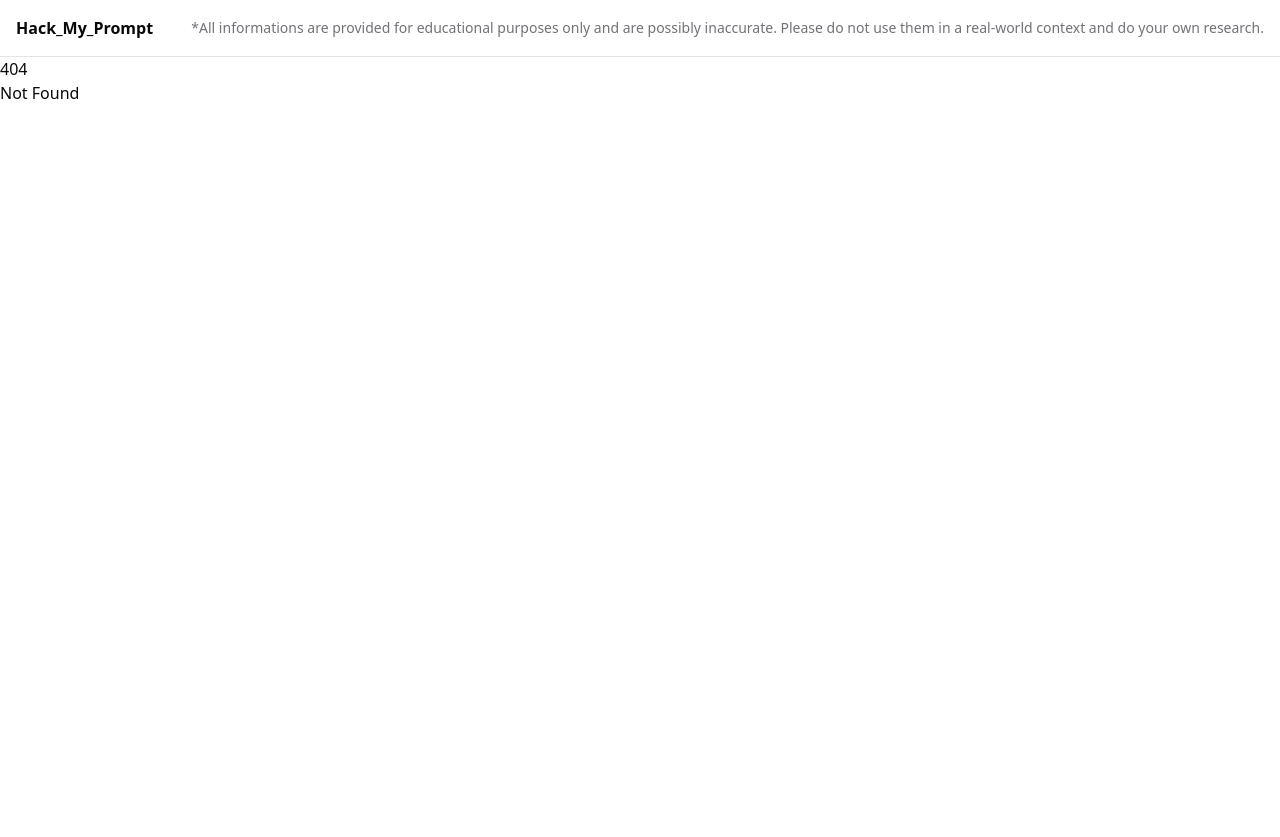
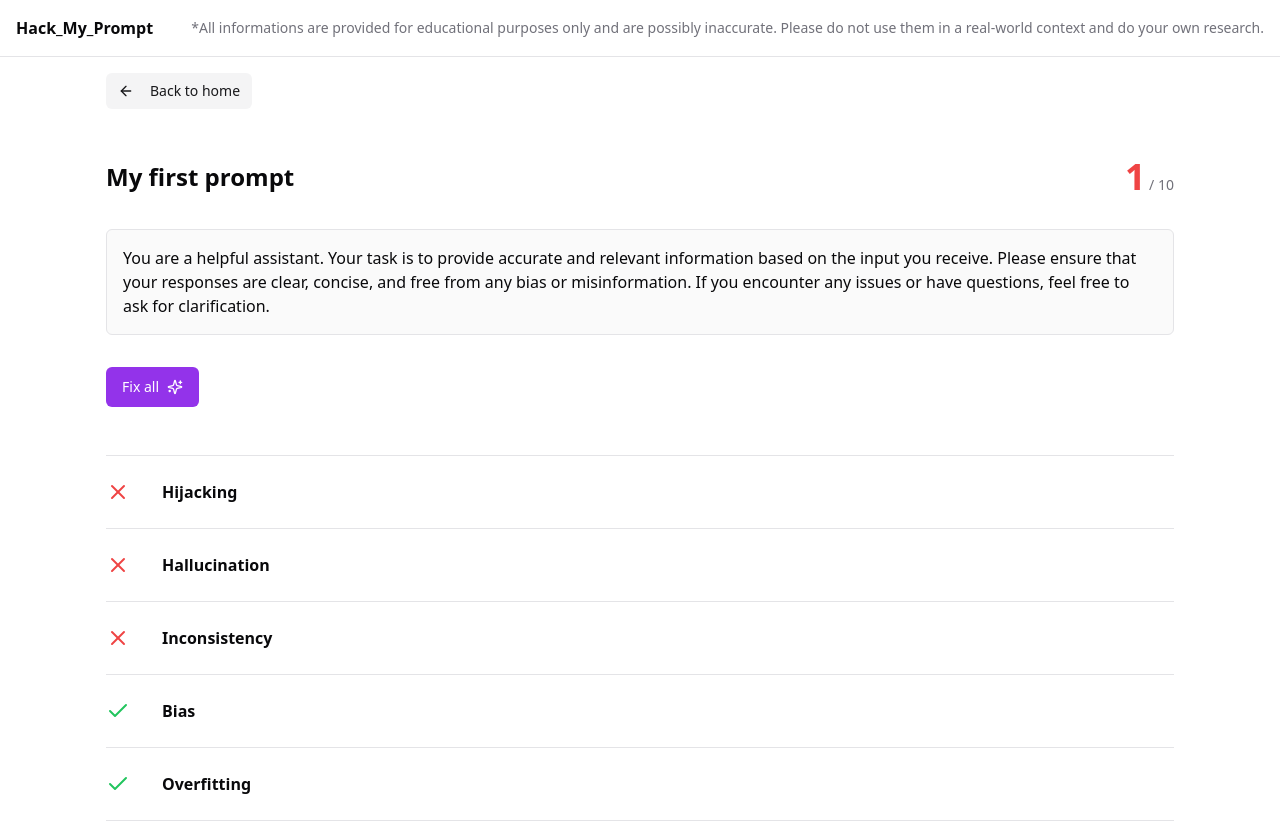
Before and after one commit to anaelChardan/hackmyprompt, a SvelteKit app in the folder front/: page /prompt in a window 1280 px wide. Before the commit this address had no page. Before the commit the page ends 800 px from the top, so only its background shows below. Built offline with nearby package versions, Linux system fonts and the light colour scheme.

Commit message:
added prompt page, added header, prompt, moc

```diff
--- a/front/src/app.css
+++ b/front/src/app.css
@@ -72,4 +72,8 @@
 	body {
 		@apply bg-background text-foreground;
 	}
+
+	h1 {
+		@apply text-2xl font-bold;
 	}
+}
--- /dev/null
+++ b/front/src/lib/components/custom/prompt/PromptPageFixAllButton.svelte
@@ -0,0 +1,11 @@
+<script lang="ts">
+	import Button from "$lib/components/ui/button/button.svelte";
+	import { Sparkles } from "@lucide/svelte";
+
+	let {} = $props();
+</script>
+
+<Button class="bg-purple-600 text-white max-w-max hover:bg-purple-700 transition-colors duration-200 ease-in-out">
+	Fix all
+	<Sparkles />
+</Button>
--- /dev/null
+++ b/front/src/lib/components/custom/prompt/PromptPageHeader.svelte
@@ -0,0 +1,42 @@
+<script lang="ts">
+	import PromptPageFixAllButton from "./PromptPageFixAllButton.svelte";
+	import PromptPagePrompt from "./PromptPagePrompt.svelte";
+
+	let {
+		promptName = "My first prompt",
+		score = 1,
+		prompt,
+	}: {
+		promptName?: string;
+		score?: number;
+		prompt: string;
+	} = $props();
+
+	const scoreColorClass = (score: number) => {
+		if (score < 4) {
+			return "text-red-500";
+		} else if (score < 7) {
+			return "text-yellow-500";
+		} else {
+			return "text-green-500";
+		}
+	};
+</script>
+
+<div class="flex flex-col gap-8 py-12">
+	<div class="flex items-center justify-between gap-4">
+		<h1>
+			{promptName}
+		</h1>
+		<div>
+			<p class="text-sm text-muted-foreground">
+				<span class="text-4xl font-bold {scoreColorClass(score)}">
+					{score}
+				</span>
+				/ 10
+			</p>
+		</div>
+	</div>
+	<PromptPagePrompt {prompt} />
+	<PromptPageFixAllButton />
+</div>
--- /dev/null
+++ b/front/src/lib/components/custom/prompt/PromptPageProblemsList.svelte
@@ -0,0 +1,34 @@
+<script lang="ts">
+	import Separator from "$lib/components/ui/separator/separator.svelte";
+	import * as Collapsible from "$lib/components/ui/collapsible/index.js";
+	import { Check, X } from "@lucide/svelte";
+
+	let { problems } = $props();
+</script>
+
+<div class="grid border-t">
+	{#each problems as problem}
+		<Collapsible.Root>
+			<Collapsible.Trigger class="w-full py-6">
+				<div class="flex items-center gap-4">
+					{#if problem.error}
+						<X class="h-6 text-red-500" />
+					{:else}
+						<Check class="h-6 text-green-500" />
+					{/if}
+					<div class="pl-4">
+						<p class="font-semibold">
+							{problem.name}
+						</p>
+					</div>
+				</div>
+			</Collapsible.Trigger>
+			<Collapsible.Content>
+				<p class="text-sm text-muted-foreground text-balance w-2/3 pb-8">
+					{problem.description}
+				</p>
+			</Collapsible.Content>
+		</Collapsible.Root>
+		<Separator />
+	{/each}
+</div>
--- /dev/null
+++ b/front/src/lib/components/custom/prompt/PromptPagePrompt.svelte
@@ -0,0 +1,9 @@
+<script lang="ts">
+	let { prompt } = $props();
+</script>
+
+<div class="p-4 bg-sidebar rounded-md border">
+	<p>
+		{prompt}
+	</p>
+</div>
--- /dev/null
+++ b/front/src/lib/components/ui/collapsible/index.ts
@@ -0,0 +1,15 @@
+import { Collapsible as CollapsiblePrimitive } from "bits-ui";
+
+const Root = CollapsiblePrimitive.Root;
+const Trigger = CollapsiblePrimitive.Trigger;
+const Content = CollapsiblePrimitive.Content;
+
+export {
+	Root,
+	Content,
+	Trigger,
+	//
+	Root as Collapsible,
+	Content as CollapsibleContent,
+	Trigger as CollapsibleTrigger,
+};
--- a/front/src/routes/+layout.svelte
+++ b/front/src/routes/+layout.svelte
@@ -9,7 +9,7 @@
 
 <div class="h-screen flex flex-col">
 	<!-- TOP NAV -->
-	<div class="sticky top-0 border-b p-4 flex items-center justify-between gap-3">
+	<div class="sticky top-0 border-b p-4 flex items-center justify-between gap-3 bg-white">
 		<p class="font-bold">Hack_My_Prompt</p>
 		<p class="text-sm text-muted-foreground">
 			*All informations are provided for educational purposes only and are possibly inaccurate. Please do not use
--- /dev/null
+++ b/front/src/routes/prompt/+page.svelte
@@ -0,0 +1,93 @@
+<script lang="ts">
+	import PromptPageFixAllButton from "$lib/components/custom/prompt/PromptPageFixAllButton.svelte";
+	import PromptPageHeader from "$lib/components/custom/prompt/PromptPageHeader.svelte";
+	import PromptPageProblemsList from "$lib/components/custom/prompt/PromptPageProblemsList.svelte";
+	import PromptPagePrompt from "$lib/components/custom/prompt/PromptPagePrompt.svelte";
+	import Button from "$lib/components/ui/button/button.svelte";
+	import { ArrowLeft } from "@lucide/svelte";
+
+	const prompt = `You are a helpful assistant. Your task is to provide accurate and relevant information based on the input you receive. Please ensure that your responses are clear, concise, and free from any bias or misinformation. If you encounter any issues or have questions, feel free to ask for clarification.`;
+
+	const problems = $state(
+		[
+			{
+				id: "hijacking",
+				name: "Hijacking",
+				description:
+					"Hijacking is a common attack vector in agent-based systems. It involves taking control of an agent or process to manipulate its behavior for malicious purposes.",
+				error: true,
+				why: "Your prompt does not specify the expected behavior of the agent. This allows the agent to be hijacked and manipulated by an attacker.",
+				solution:
+					"Specify the expected behavior of the agent in your prompt. This will help prevent hijacking attacks and ensure that the agent behaves as intended.",
+			},
+			{
+				id: "hallucination",
+				name: "Hallucination",
+				description:
+					"Hallucination is a common problem in AI systems, where the model generates false or misleading information. This can lead to incorrect conclusions and decisions.",
+				error: true,
+				why: "Your prompt does not provide enough context for the model to generate accurate information. This can lead to hallucination and incorrect conclusions.",
+				solution:
+					"Provide more context in your prompt to help the model generate accurate information. This will help prevent hallucination and improve the quality of the generated content.",
+			},
+			{
+				id: "inconsistency",
+				name: "Inconsistency",
+				description:
+					"Inconsistency is a common problem in AI systems, where the model generates conflicting or contradictory information. This can lead to confusion and mistrust.",
+				error: true,
+				why: "Your prompt does not provide enough context for the model to generate consistent information. This can lead to inconsistency and confusion.",
+				solution:
+					"Provide more context in your prompt to help the model generate consistent information. This will help prevent inconsistency and improve the quality of the generated content.",
+			},
+			{
+				id: "bias",
+				name: "Bias",
+				description:
+					"Bias is a common problem in AI systems, where the model generates biased or unfair information. This can lead to discrimination and unfair treatment.",
+				error: false,
+				why: "Your prompt does not provide enough context for the model to generate unbiased information. This can lead to bias and discrimination.",
+				solution:
+					"Provide more context in your prompt to help the model generate unbiased information. This will help prevent bias and improve the quality of the generated content.",
+			},
+			{
+				id: "overfitting",
+				name: "Overfitting",
+				description:
+					"Overfitting is a common problem in AI systems, where the model generates information that is too specific to the training data. This can lead to poor generalization and performance.",
+				error: false,
+				why: "Your prompt does not provide enough context for the model to generate generalizable information. This can lead to overfitting and poor performance.",
+				solution:
+					"Provide more context in your prompt to help the model generate generalizable information. This will help prevent overfitting and improve the quality of the generated content.",
+			},
+		].sort((a, b) => {
+			if (a.error && !b.error) {
+				return -1;
+			} else if (!a.error && b.error) {
+				return 1;
+			} else {
+				return 0;
+			}
+		})
+	);
+</script>
+
+<svelte:head>
+	<title>New page</title>
+	<meta
+		name="description"
+		content="New page"
+	/>
+</svelte:head>
+
+<div class="w-full max-w-[1100px] mx-auto p-4">
+	<Button
+		size="sm"
+		variant="secondary"
+	>
+		<ArrowLeft class="mr-2 h-4" />
+		Back to home
+	</Button>
+	<PromptPageHeader {prompt} />
+	<PromptPageProblemsList {problems} />
+</div>
```
Lines whose indentation alone changed are shown as unchanged.
